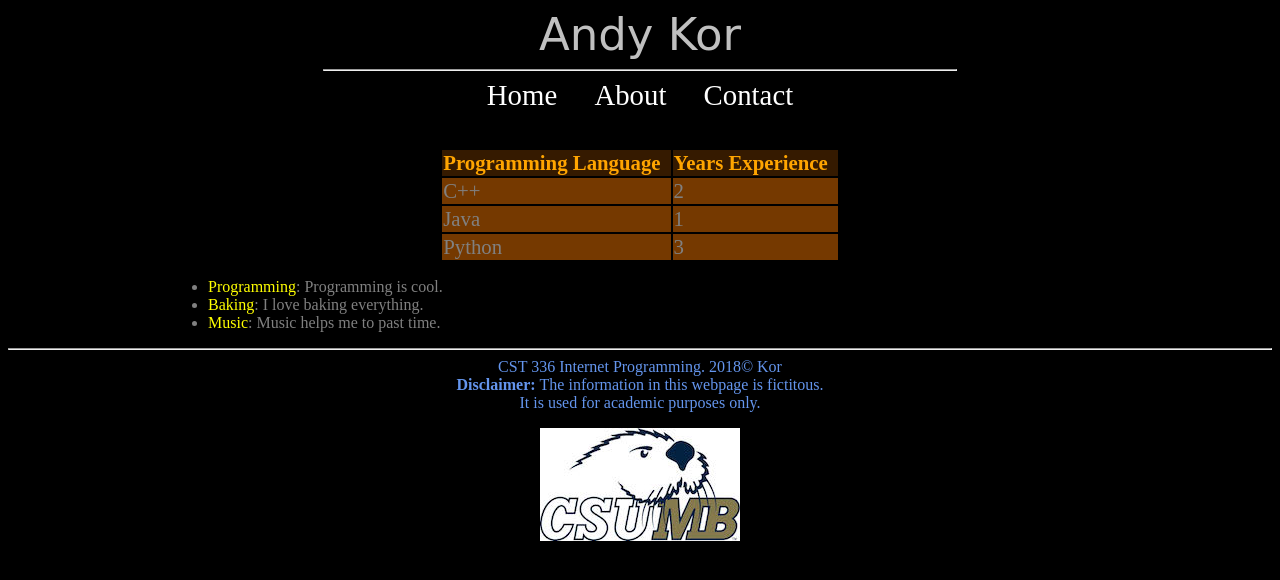
After one commit to AKor1110/CST336, a PHP site: page /portfolio/about.html in a window 1280 px wide. The commit adds this page. Shown: the top 580 px of the page. Run offline with PHP 8.4, Linux system fonts and the light colour scheme.

Commit message:
updated index.php

```diff
--- /dev/null
+++ b/portfolio/about.html
@@ -0,0 +1,92 @@
+<!DOCTYPE html>
+<html>
+<!--
+
+First Website
+and comment
+in html
+(comments can span multiple lines)
+
+-->
+
+<!-- This is the head -->
+<!-- All styles and javascript go inside the head -->
+    <head>
+      <meta charset = "utf-8">
+      <title> Andy Kor: Personal Website </title>
+      <link href = "css/styles.css" rel = "stylesheet" type = "text/css"/>
+
+    </head>
+<!-- closing head -->
+
+    <!-- This is the body -->
+    <!-- This is where we place the content of our website -->
+    <body>
+        <header> Andy Kor </header>
+
+        <nav>
+          <hr width = "50%" />
+          <a id = "home" href = "index.html"> Home </a>
+          <a id = "about" href = "about.html"> About </a>
+          <a id = "contact" href = "contact.html"> Contact </a>
+       </nav>
+
+       <br /> <br />
+
+       <div id = "content">
+         <table>
+           <tr id = "table-header">
+             <td> <strong> Programming Language </strong> </td>
+             <td> <strong> Years Experience </strong> </td>
+           </tr>
+
+           <tr class = "table-row">
+             <td> C++ </td>
+             <td> 2 </td>
+           </tr>
+
+           <tr class = "table-row">
+             <td> Java </td>
+             <td> 1 </td>
+           </tr>
+
+           <tr class = "table-row">
+             <td> Python </td>
+             <td> 3 </td>
+           </tr>
+
+         </table>
+
+         <ul>
+           <li> <span class = "hobby"> Programming</span>: Programming is cool.</li>
+           <li> <span class = "hobby"> Baking</span>: I love baking everything. </li>
+           <li> <span class = "hobby"> Music</span>: Music helps me to past time. </li>
+         </ul>
+       </div>
+
+
+
+        <!-- This is the footer -->
+        <!-- The footer goes inside the body but not always -->
+        <footer>
+
+          <hr>
+            CST 336 Internet Programming. 2018&copy; Kor <br />
+            <strong> Disclaimer: </strong>
+            The information in this webpage is fictitous. <br />
+            It is used for academic purposes only.
+
+            <br />
+
+            <figure>
+              <img id = "csumbLogo" src = "img/csumb_logo.png" alt = "CSUMB Logo"/>
+            </figure>
+
+
+        </footer>
+        <!-- closing footer -->
+
+    </body>
+    <!-- closing body -->
+
+</html>
--- /dev/null
+++ b/portfolio/css/styles.css
@@ -0,0 +1,110 @@
+body {
+  background-color: black;
+  color: gray;
+}
+
+header, main, nav, footer {
+  text-align: center;
+}
+
+nav a {
+  padding: 15px;
+  padding-bottom: 4px;
+  font-size: 1.8em;
+  text-decoration: none;
+  color: white;
+}
+
+nav a:hover {
+  border-bottom: 2px orange solid;
+  font-size: 2em;
+  transition: .9s;
+}
+
+footer {
+  clear: left;
+  color: cornflowerblue;
+}
+
+em {
+  word-wrap: normal;
+  color: silver;
+}
+
+table {
+  margin: 0px auto;
+}
+
+td {
+  padding-right: 10px;
+  font-size: 1.3em;
+}
+
+td strong {
+  color: orange;
+}
+
+ul {
+  text-align: left;
+  padding-left: 200px;
+}
+
+h2 {
+  text-align: center;
+  color: black;
+  padding-bottom: 10px;
+  border-bottom: 2px solid black;
+}
+
+
+form {
+  padding-top: 10px;
+  padding-bottom: 5px;
+  padding-left: 10px;
+  padding-right: 5px;
+  margin: 0 auto;
+  text-align: center;
+}
+
+header {
+  font-family: cursive;
+  font-size: 45px;
+  color: silver;
+}
+
+#comments {
+  width: 300px;
+  height: 100px;
+  padding: 5px;
+  font-size: 12px;
+  resize: none;
+}
+
+#contact-form {
+  margin: auto;
+  float: center;
+  background-color: white;
+  width: 30%;
+}
+
+#table-header {
+  background-color: #351a00;
+}
+
+#me, #welcomeText {
+  float: left;
+  padding-left: 15%;
+  padding-bottom: 2%;
+}
+
+#csumbLogo {
+  float: center;
+}
+
+.table-row {
+  background-color: #753900;
+}
+
+.hobby {
+  color: yellow;
+}
```
Also changed, not shown: index.php (+13 -5 lines), portfolio/contact.html (added, +111 -0 lines), portfolio/contact.php (added, +13 -0 lines), portfolio/index.html (added, +86 -0 lines), portfolio/img/andy_kor.png (added), portfolio/img/csumb_logo.png (added).
